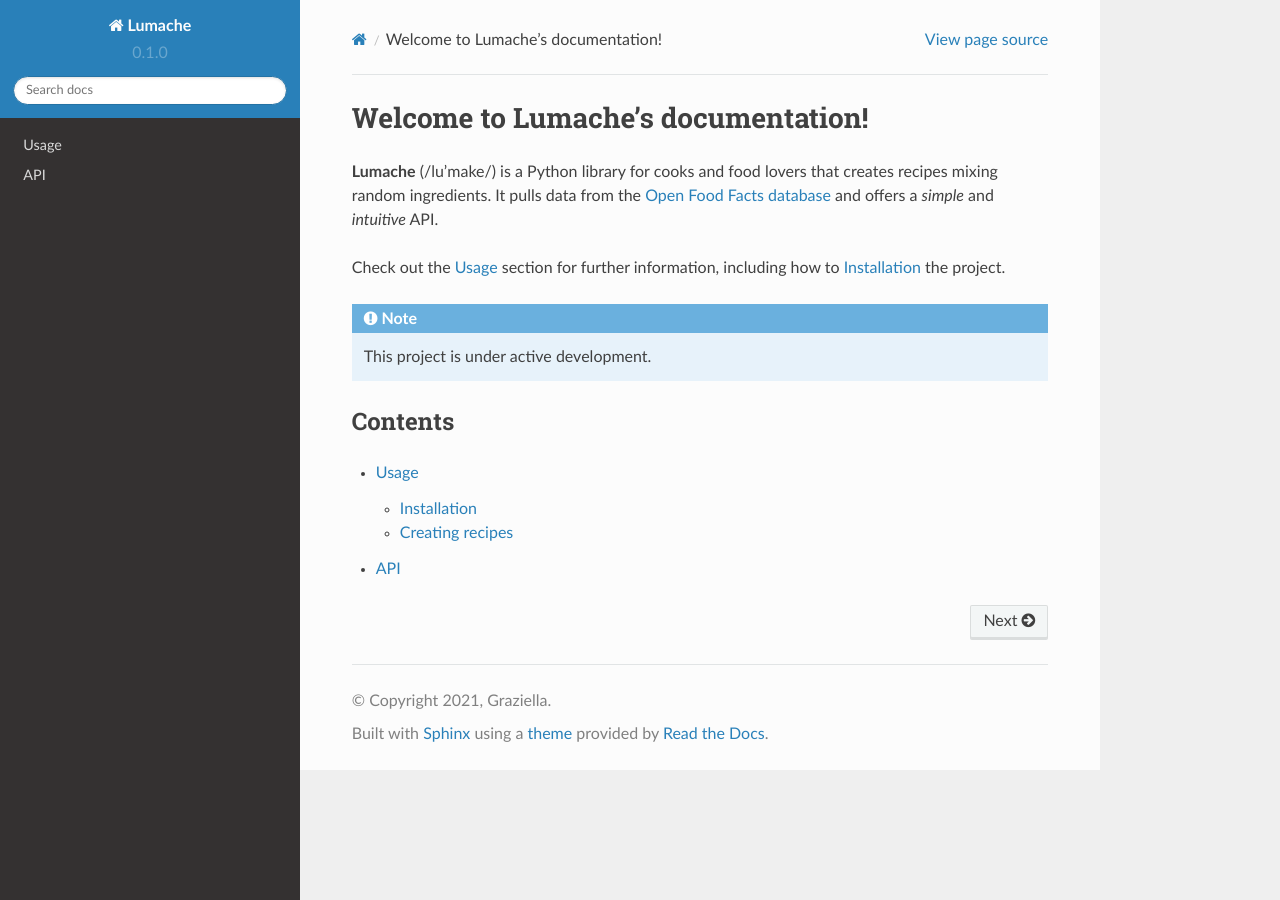
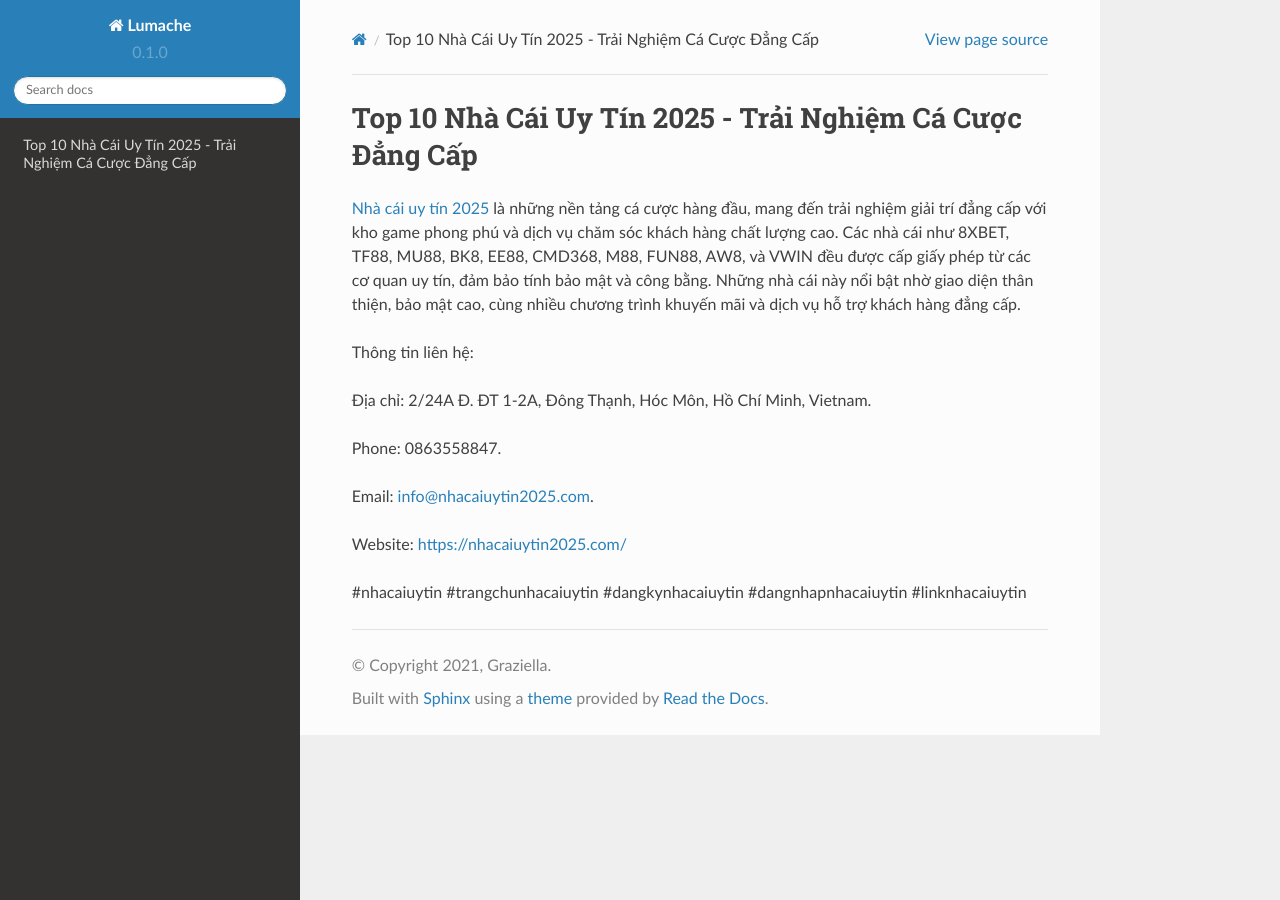
Before and after one commit to JonsCalicut123/nhacaiuytin2025com, a Sphinx documentation site: the page built from docs/source/index.rst, in a window 1280 px wide. Built offline with Sphinx 7.4.7 and the Read the Docs theme 2.0.0, drawn with Linux system fonts in a browser that asks for light colours.

Commit message:
Update index.rst

```diff
--- a/docs/source/index.rst
+++ b/docs/source/index.rst
@@ -1,22 +1,16 @@
-Welcome to Lumache's documentation!
+Top 10 Nhà Cái Uy Tín 2025 - Trải Nghiệm Cá Cược Đẳng Cấp
 ===================================
 
-**Lumache** (/lu'make/) is a Python library for cooks and food lovers
-that creates recipes mixing random ingredients.
-It pulls data from the `Open Food Facts database <https://world.openfoodfacts.org/>`_
-and offers a *simple* and *intuitive* API.
+`Nhà cái uy tín 2025 <https://nhacaiuytin2025.com/>`_ là những nền tảng cá cược hàng đầu, mang đến trải nghiệm giải trí đẳng cấp với kho game phong phú và dịch vụ chăm sóc khách hàng chất lượng cao. Các nhà cái như 8XBET, TF88, MU88, BK8, EE88, CMD368, M88, FUN88, AW8, và VWIN đều được cấp giấy phép từ các cơ quan uy tín, đảm bảo tính bảo mật và công bằng. Những nhà cái này nổi bật nhờ giao diện thân thiện, bảo mật cao, cùng nhiều chương trình khuyến mãi và dịch vụ hỗ trợ khách hàng đẳng cấp.
 
-Check out the :doc:`usage` section for further information, including
-how to :ref:`installation` the project.
+Thông tin liên hệ:
 
-.. note::
+Địa chỉ: 2/24A Đ. ĐT 1-2A, Đông Thạnh, Hóc Môn, Hồ Chí Minh, Vietnam.
 
-   This project is under active development.
+Phone: 0863558847.
 
-Contents
---------
+Email: info@nhacaiuytin2025.com.
 
-.. toctree::
+Website: https://nhacaiuytin2025.com/
 
-   usage
-   api
+#nhacaiuytin #trangchunhacaiuytin #dangkynhacaiuytin #dangnhapnhacaiuytin #linknhacaiuytin
```
